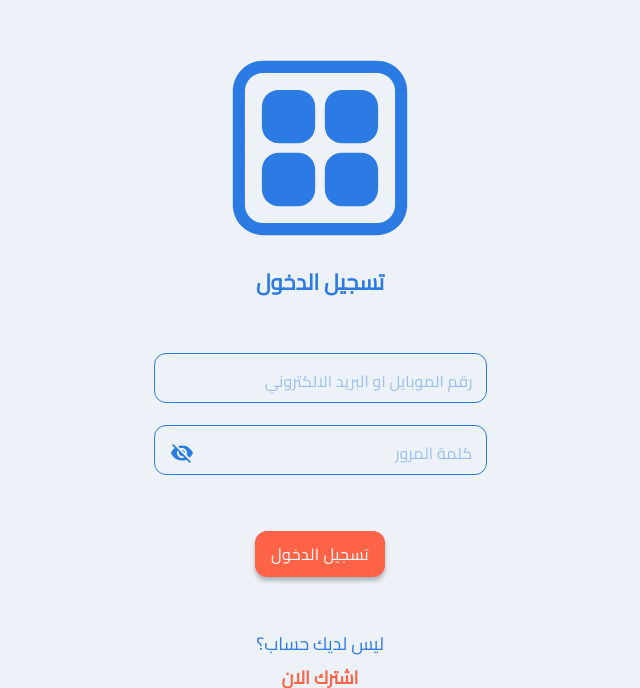
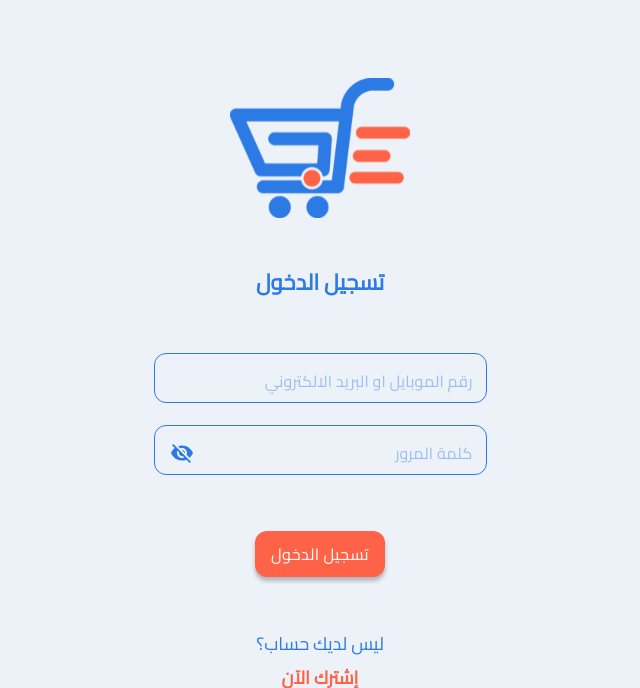
Before and after one commit to emadhashem/ecommerce-phases2, a React (Create React App) app: page /login in a window 1280 px wide. Shown: the part 112-800 px from the top of the page, without its empty margins (320-960 px from the left). Built offline with nearby package versions, Linux system fonts and the light colour scheme; no server answers.

Commit message:
some style

```diff
--- a/src/pages/auth/loginPage/LoginPage.tsx
+++ b/src/pages/auth/loginPage/LoginPage.tsx
@@ -9,13 +9,14 @@ import {
   CircularProgress,
 } from "@mui/material";
 import "./loginPage.scss";
-import logo from "../../../assets/svgs/logo.svg";
+import logo from "../../../assets/svgs/logo_primary.svg";
 import Visibility from "@mui/icons-material/Visibility";
 import VisibilityOff from "@mui/icons-material/VisibilityOff";
 import IconButton from "@mui/material/IconButton";
 import { Link, useNavigate } from "react-router-dom";
 import { postLogin } from "../../../api/auth/login";
 import { UserContext } from "../../../contexts/category/user.context";
+import { textAlign } from "html2canvas/dist/types/css/property-descriptors/text-align";
 
 function LoginPage() {
   const [showPassword, setShowPassword] = useState(false);
@@ -44,7 +45,7 @@ function LoginPage() {
     } catch (error: any) {
       setloading(false);
 
-       alert(error.message);
+      alert(error.message);
     }
   }
   return (
@@ -100,10 +101,10 @@ function LoginPage() {
       <div className="footer-container">
         <span>ليس لديك حساب؟</span>
         <Link to="/register" className="link">
-          <span>اشترك الان</span>
+          <span>إشترك الآن</span>
         </Link>
         <div className="footer-title">
-          <span>أمان , سرعة , تنوع </span>
+          <span>و تسوق بكل سهولة </span>
         </div>
       </div>
     </div>
```
